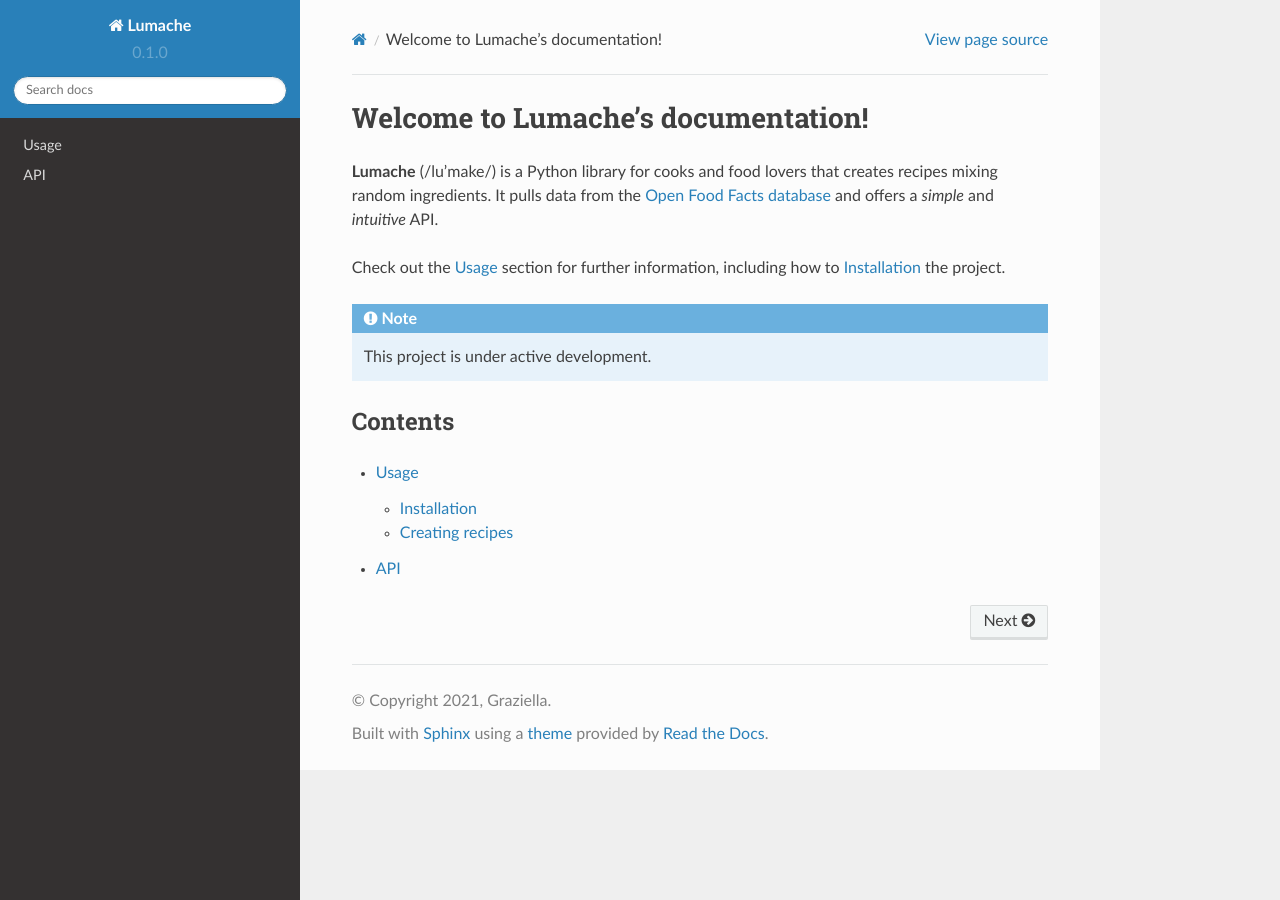
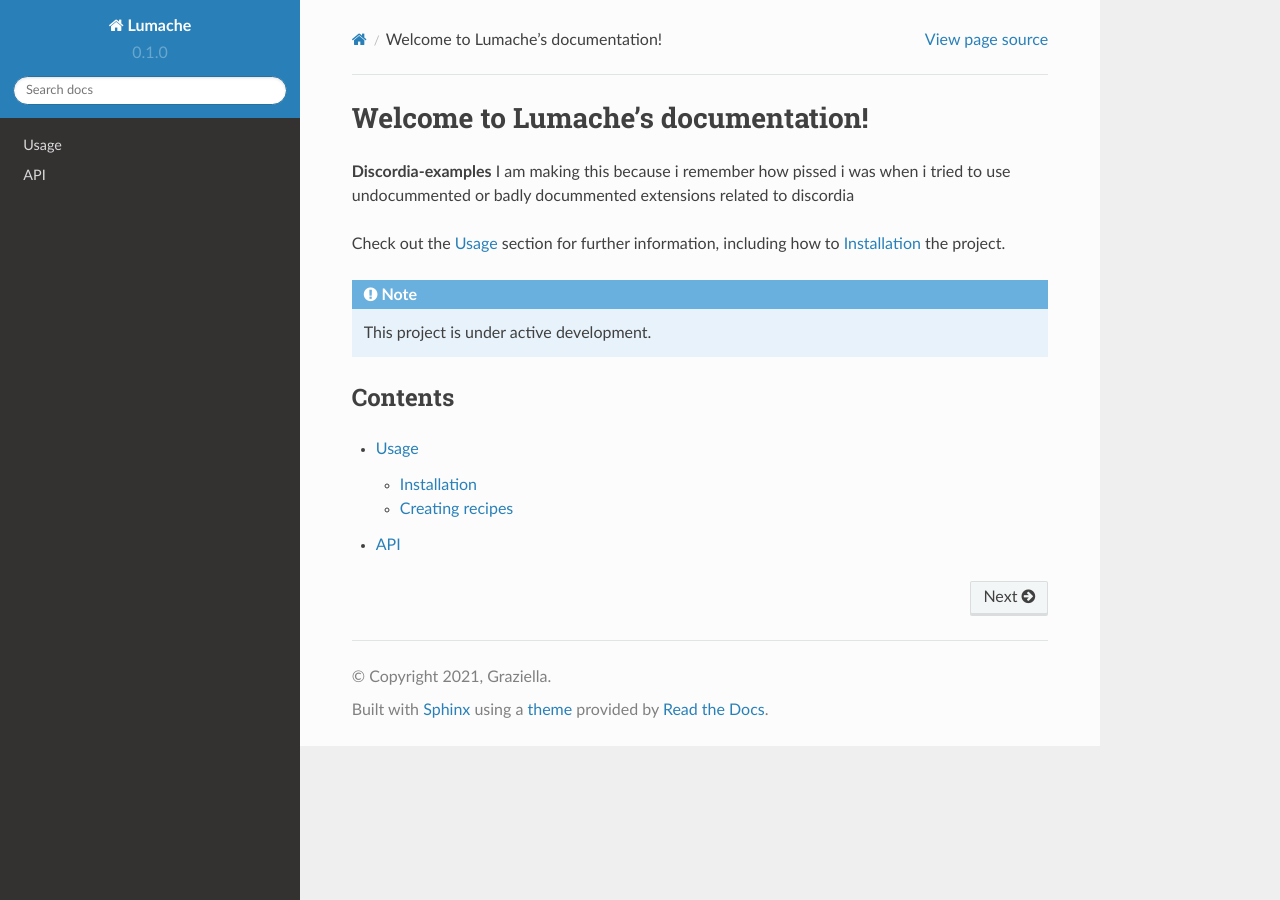
Before and after one commit to justdie386/discordia-examples, a Sphinx documentation site: the page built from docs/source/index.rst, in a window 1280 px wide. Built offline with Sphinx 7.4.7 and the Read the Docs theme 2.0.0, drawn with Linux system fonts in a browser that asks for light colours.

Commit message:
Update index.rst

```diff
--- a/docs/source/index.rst
+++ b/docs/source/index.rst
@@ -1,10 +1,7 @@
 Welcome to Lumache's documentation!
 ===================================
 
-**Lumache** (/lu'make/) is a Python library for cooks and food lovers
-that creates recipes mixing random ingredients.
-It pulls data from the `Open Food Facts database <https://world.openfoodfacts.org/>`_
-and offers a *simple* and *intuitive* API.
+**Discordia-examples** I am making this because i remember how pissed i was when i tried to use undocummented or badly docummented extensions related to discordia
 
 Check out the :doc:`usage` section for further information, including
 how to :ref:`installation` the project.
```
